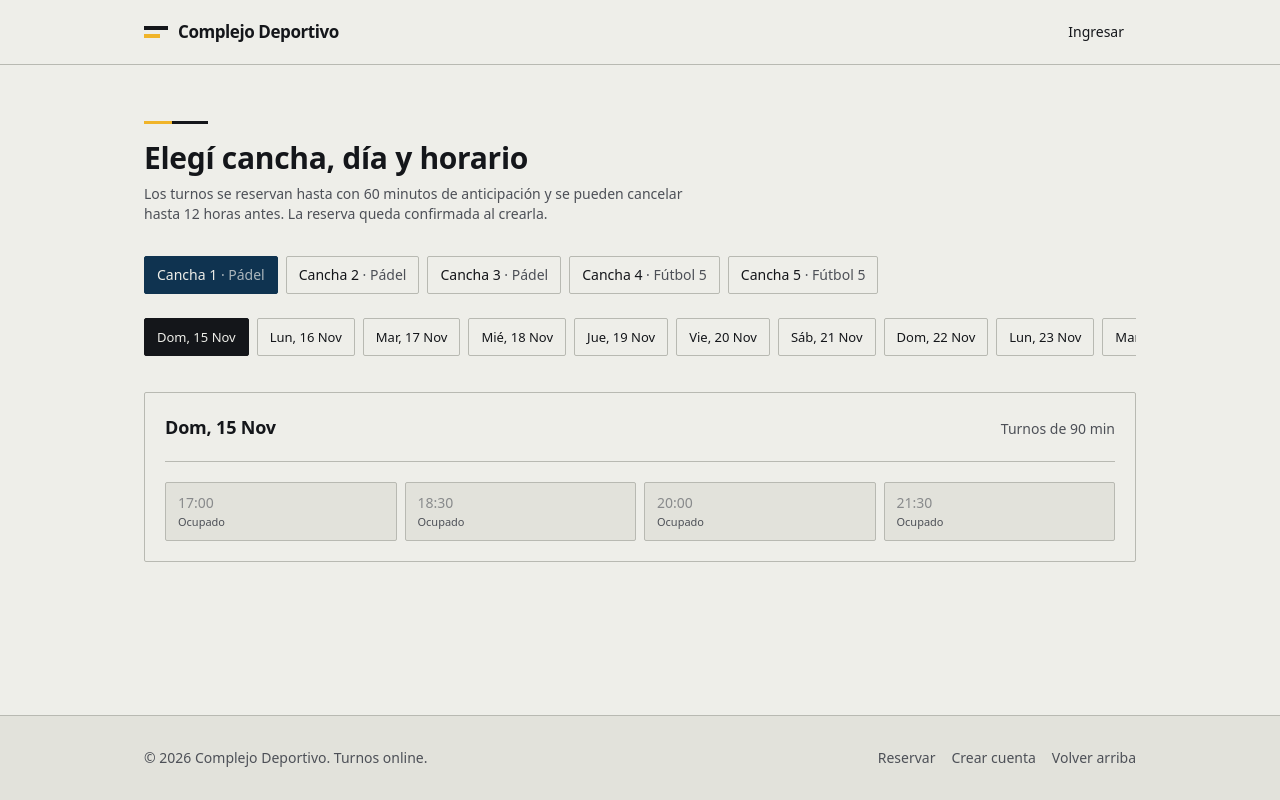
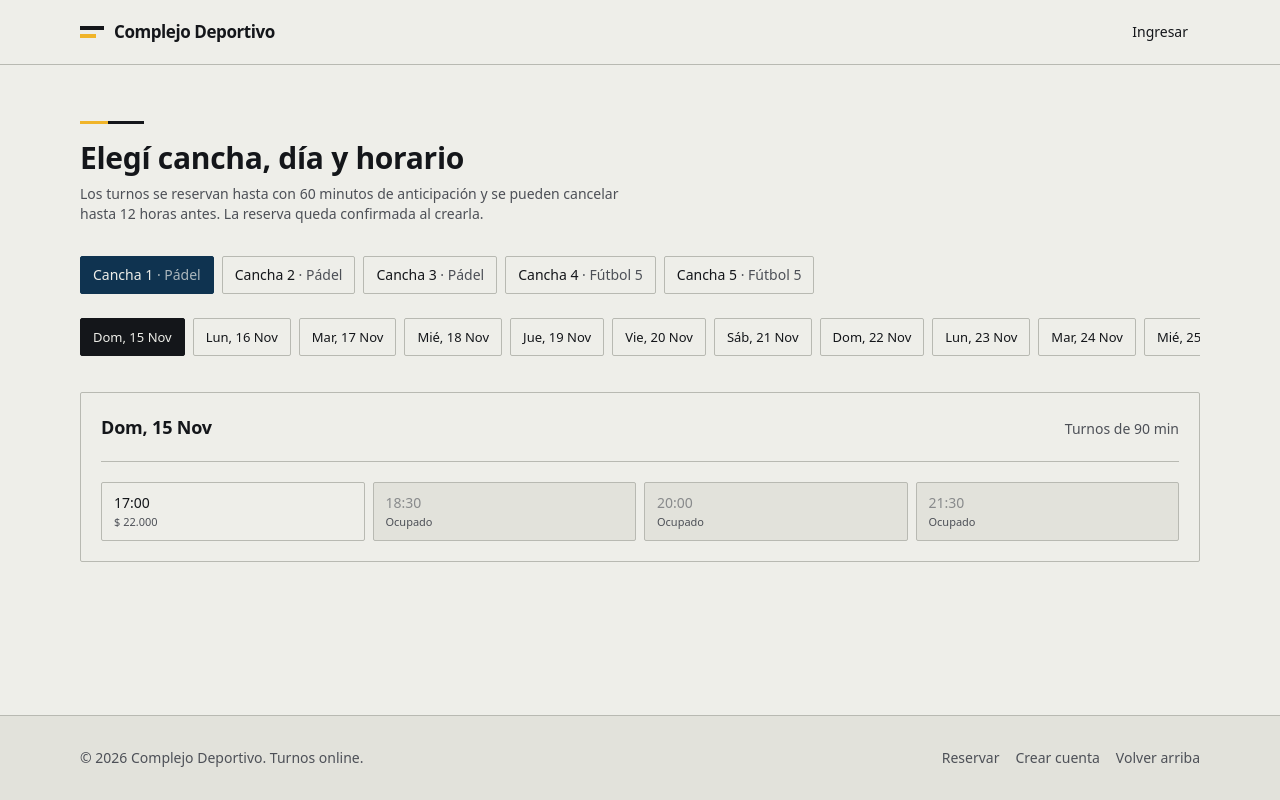
Before and after one commit to Aetermia/turnos_canchas_demo, a Laravel app: page /reservar in a window 1280 px wide. Run offline with Laravel 12, Linux system fonts and the light colour scheme; data comes from the database, SQL or seed files in the repository; data that the repository does not hold is empty; style sheets or scripts are compiled from the project's sources; some libraries are stand-ins or nearby versions.

Commit message:
fix: align the public header and footer with the page content
The banner and the footer sat in a max-w-5xl box while the page sections use
max-w-6xl, so the wordmark and the page title started 64px apart on a wide
screen. Measured at 1440px: wordmark, page title and footer text now share
the same left edge (160px) and the board the same right edge (1280px).

```diff
--- a/app/resources/js/layouts/public-layout.tsx
+++ b/app/resources/js/layouts/public-layout.tsx
@@ -37,7 +37,7 @@ export function PublicLayout({ children }: { children: ReactNode }) {
             </a>
 
             <header className="sticky top-0 z-20 border-b border-line bg-paper">
-                <div className="mx-auto flex h-16 w-full max-w-5xl items-center justify-between gap-4 px-4">
+                <div className="mx-auto flex h-16 w-full max-w-6xl items-center justify-between gap-4 px-4">
                     <Link href="/" aria-label="Ir al inicio">
                         <Wordmark name={brand.name} logo={brand.logo} />
                     </Link>
@@ -89,7 +89,7 @@ export function PublicLayout({ children }: { children: ReactNode }) {
                 </div>
             </header>
 
-            <div className="mx-auto w-full max-w-5xl px-4 empty:hidden">
+            <div className="mx-auto w-full max-w-6xl px-4 empty:hidden">
                 <div className="pt-4">
                     <Flash />
                 </div>
@@ -100,7 +100,7 @@ export function PublicLayout({ children }: { children: ReactNode }) {
             </main>
 
             <footer className="border-t border-line bg-paper-sunk">
-                <div className="mx-auto flex w-full max-w-5xl flex-col gap-3 px-4 py-8 text-sm text-ink-soft sm:flex-row sm:items-center sm:justify-between">
+                <div className="mx-auto flex w-full max-w-6xl flex-col gap-3 px-4 py-8 text-sm text-ink-soft sm:flex-row sm:items-center sm:justify-between">
                     <p>
                         © {new Date().getFullYear()} {brand.name}. Turnos online.
                     </p>
--- a/app/resources/js/pages/Booking/Create.tsx
+++ b/app/resources/js/pages/Booking/Create.tsx
@@ -66,7 +66,7 @@ export default function Create({
         <PublicLayout>
             <Head title="Reservar un turno" />
 
-            <div className="mx-auto w-full max-w-5xl px-4 py-10">
+            <div className="mx-auto w-full max-w-6xl px-4 py-10">
                 <div className="board-rule w-16" aria-hidden="true" />
                 <h1 className="mt-4 font-display text-3xl font-semibold text-ink">Elegí cancha, día y horario</h1>
                 <p className="mt-2 max-w-xl text-sm text-ink-soft">
```
